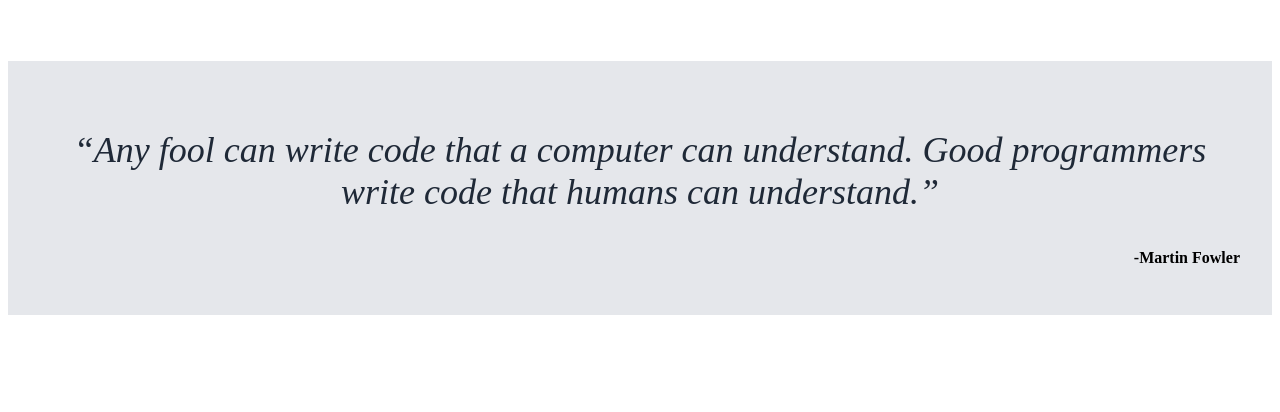
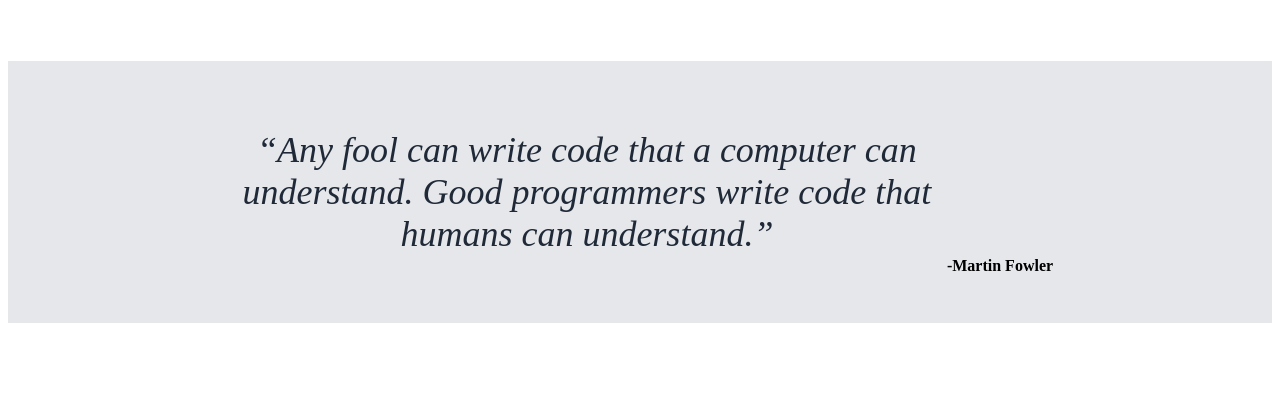
Before and after one commit to dwright1989/Landing-page, a plain HTML site: page index.html in a window 1280 px wide. Shown: the part 792-1204 px from the top of the page. Drawn offline with Linux system fonts and the light colour scheme.

Commit message:
Fixed width quote box

```diff
--- a/style.css
+++ b/style.css
@@ -115,6 +115,8 @@
     background-color: #E5E7EB;
     padding: 32px;
     margin-bottom: 100px;
+    display:flex;
+    justify-content: center;
 }
 
 .quote-text{
@@ -123,10 +125,12 @@
     font-style: italic;
     font-weight: lighter;
     text-align: center;
+    width: 60%;
 }
 
 .quote-by{
-    text-align: right;
+    display:flex;
+    align-items: flex-end;
 }
 
 #sign-up{
```
